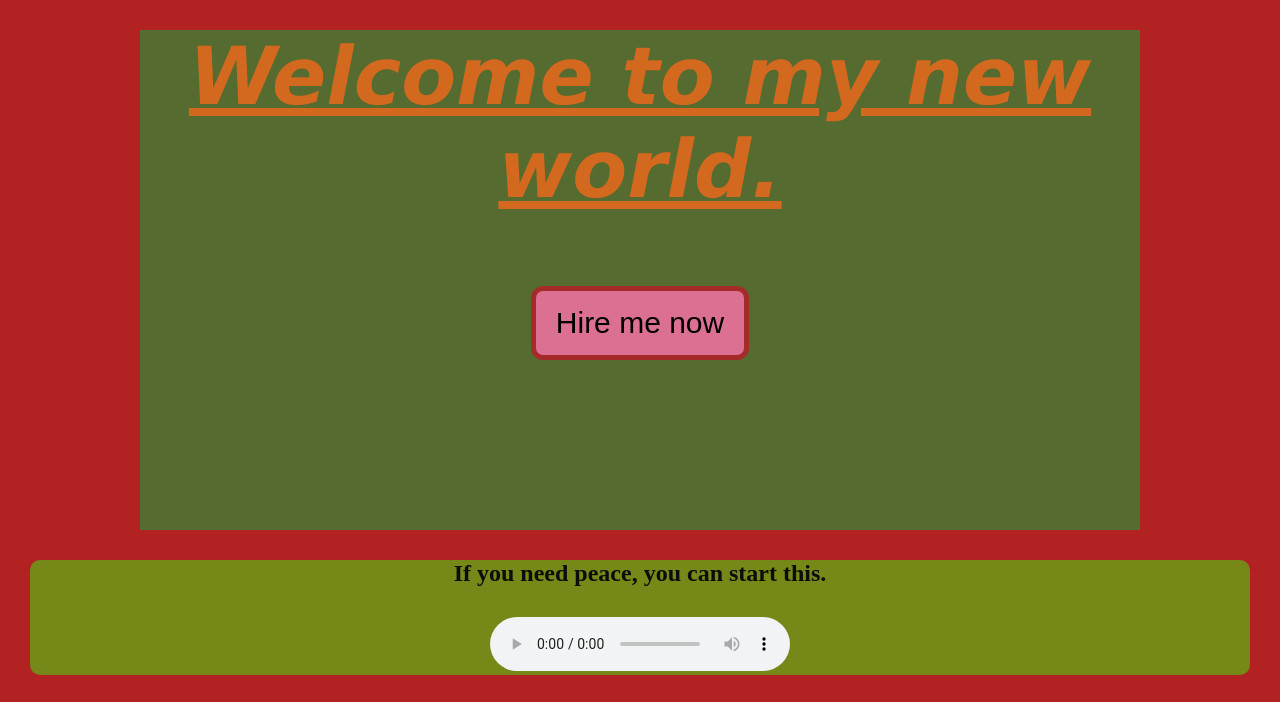
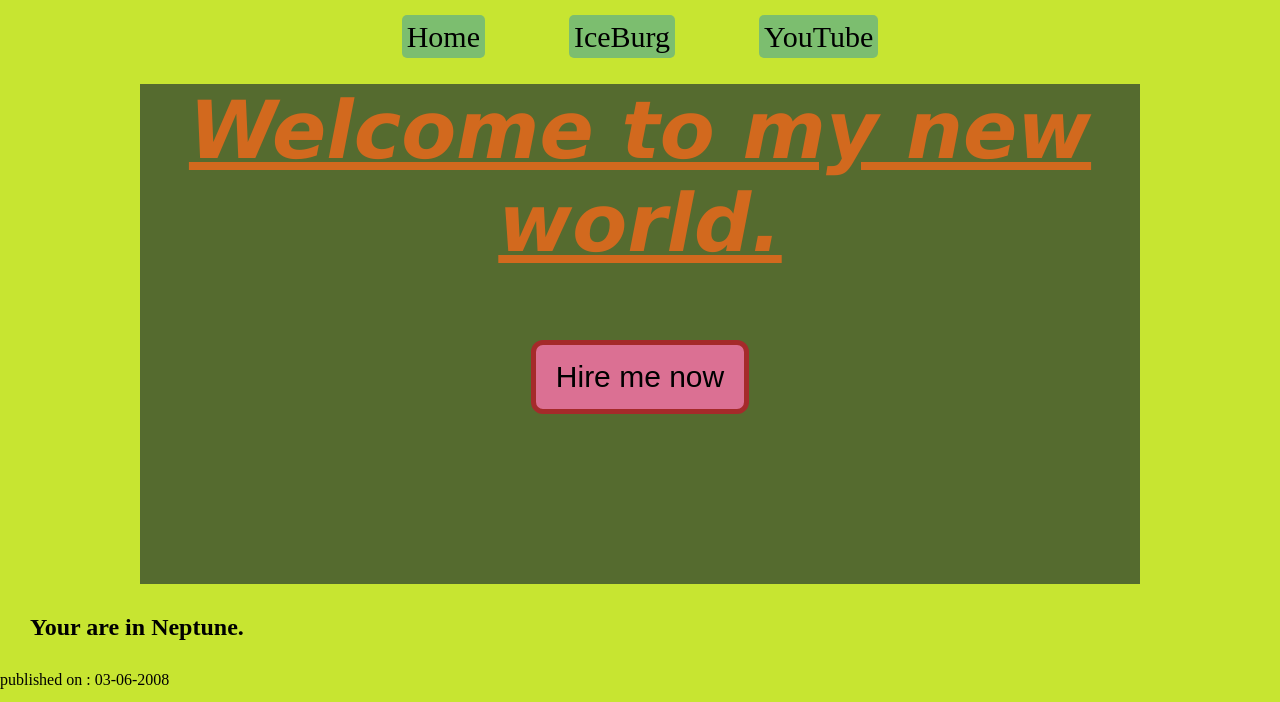
Before and after one commit to labibislamomi/H-101-projects, a plain HTML site: page index.html in a window 1280 px wide. Shown: the top 702 px of the page. Drawn offline with Linux system fonts and the light colour scheme.

Commit message:
added nav bar main and footer

```diff
--- a/index.html
+++ b/index.html
@@ -7,7 +7,17 @@
   <link rel="shortcut icon" href="images/icons8-html-48.png" type="image/x-icon">
   <link rel="stylesheet" href="style.css">
 </head>
+
+
 <body >
+<header>
+  <nav>
+    <ul>
+      <li><a href="home.com" target="_blank">Home</a></li>
+      <li><a href="iceburg.com" target="_blank">IceBurg</a></li>
+      <li><a href="www.youtube.com" target="_blank">YouTube</a></li>
+    </ul>
+  </nav>
 
 <div class="unique">
   <h1> Welcome to my new world. </h1>
@@ -15,6 +25,19 @@
     <button class="btn"> Hire me now </button>
   </div>
 </div>
+</header>
+
+
+<main>
+  <article>
+    <header>
+      <h2>Your are in Neptune.</h2>
+      <p>published on :  <time datetime="03-06-2008"> 03-06-2008</time></p>
+    </header>
+  </article>
+
+
+
 
     <div class="audi">
       <h2>If you need peace, you can start this.</h2>
@@ -29,6 +52,15 @@
       <iframe width="560" height="315" src="https://www.youtube.com/embed/Kk26nXQ7Snk?si=_z7riZaS6v9InHxp" title="YouTube video player" frameborder="0" allow="accelerometer; autoplay; clipboard-write; encrypted-media; gyroscope; picture-in-picture; web-share" referrerpolicy="strict-origin-when-cross-origin" allowfullscreen></iframe>
     </div>
 
+</main>
+
+<footer>
+  <p>Tags : <a href="sky.com">Sky</a> &
+  <a href="neptune.com">Neptune.</a></p>
+  <p>
+    <small> &copy; 2009, All rights reserved.</small>
+  </p>
+</footer>
 
 </body>
 </html>
--- a/style.css
+++ b/style.css
@@ -4,8 +4,30 @@
 }
 
 body{
-  background-color: firebrick;
+  background:  rgba(188, 224, 9, 0.837);
 }
+
+nav{
+  text-align: center;
+  margin-top: 20px;
+}
+nav > ul > li{
+
+  display: inline;
+  margin: 40px;
+  font-size: 30px;
+  text-decoration: none;
+
+}
+nav > ul > li > a{
+
+  background-color: rgba(81, 168, 149, 0.627);
+  padding: 5px;
+  border-radius: 5px;
+  color: black;
+  text-decoration: none;
+}
+
 
 h1{
   color: chocolate;
@@ -73,3 +95,14 @@ iframe{
   margin-left: 500px;
 
 }
+
+
+
+
+
+
+
+
+footer{
+  text-align: center;
+}
```
Lines whose indentation alone changed are shown as unchanged.
